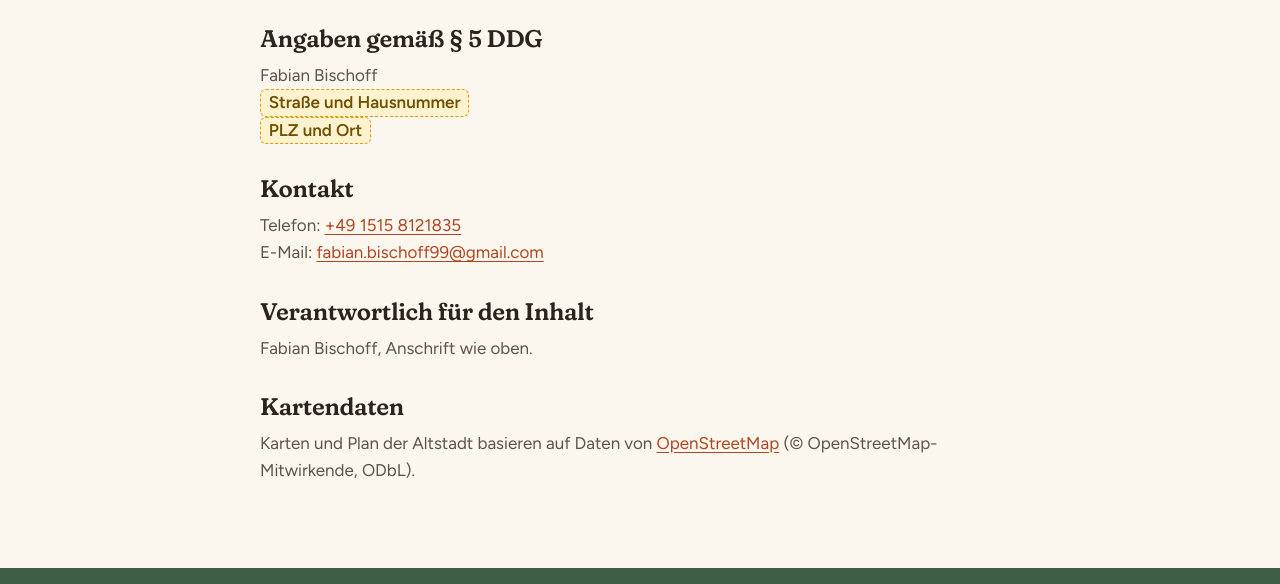
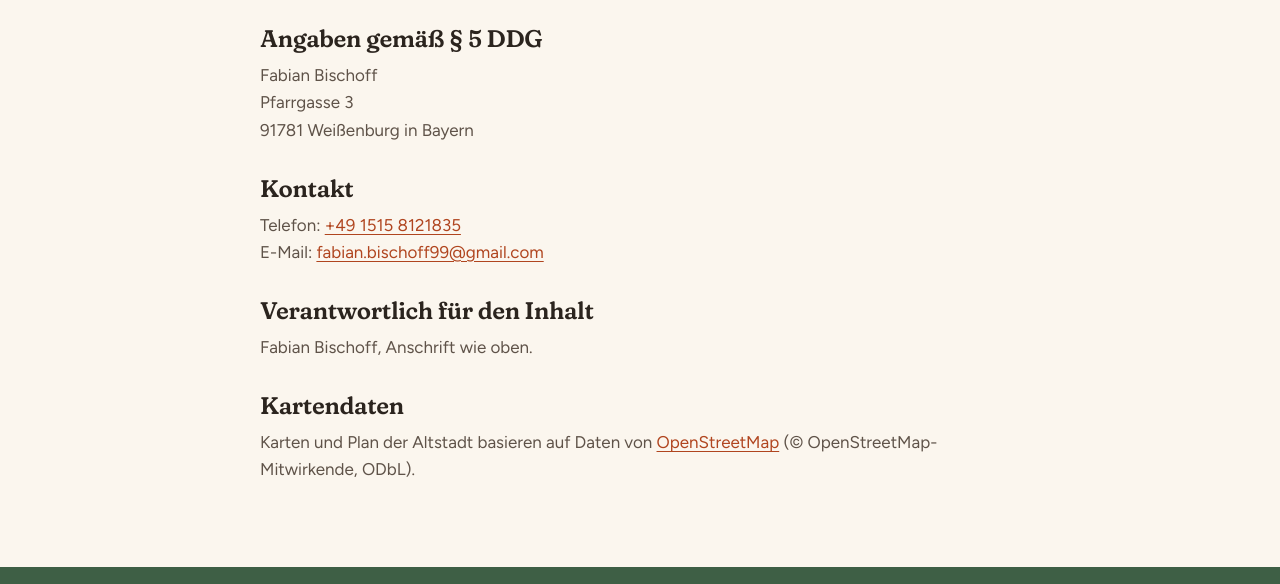
Before and after one commit to Rayleigh3105/ferienwohnung-weissenburg, a plain HTML site: page site/impressum.html in a window 1280 px wide. Shown: the part 177-761 px from the top of the page. Drawn offline with Linux system fonts and the light colour scheme.

Commit message:
Impressum und Datenschutz: Anschrift ergänzt; Vorschaubild mit voller URL
Anschrift Pfarrgasse 3, 91781 Weißenburg in Bayern. og:image, og:url und die
strukturierten Daten nutzen jetzt die vollständige Adresse, damit geteilte
Links ein Vorschaubild zeigen. Die Platzhalter-Markierung wird nicht mehr
gebraucht.

```diff
--- a/site/assets/css/main.css
+++ b/site/assets/css/main.css
@@ -151,17 +151,6 @@ a {
 
 .skip-link:focus {
   top: 12px;
-}
-
-.todo {
-  display: inline-block;
-  padding: 0 0.45em;
-  border: 1.5px dashed #d99a12;
-  border-radius: 6px;
-  background: #fff3cf;
-  color: #6f4f00;
-  font-weight: 600;
-  line-height: 1.5;
 }
 
 /* ---------------------------------------------------------------- Buttons */
--- a/site/impressum.html
+++ b/site/impressum.html
@@ -25,12 +25,11 @@
     <div class="container">
       <h1>Impressum</h1>
 
-      <!-- Bitte vor der Veröffentlichung prüfen: Die ladungsfähige Anschrift ist Pflicht (§ 5 DDG). -->
       <h2>Angaben gemäß § 5 DDG</h2>
       <p>
         Fabian Bischoff<br>
-        <span class="todo">Straße und Hausnummer</span><br>
-        <span class="todo">PLZ und Ort</span>
+        Pfarrgasse 3<br>
+        91781 Weißenburg in Bayern
       </p>
 
       <h2>Kontakt</h2>
```
Also changed, not shown: site/datenschutz.html (+1 -1 lines), site/index.html (+4 -2 lines), README.md.
